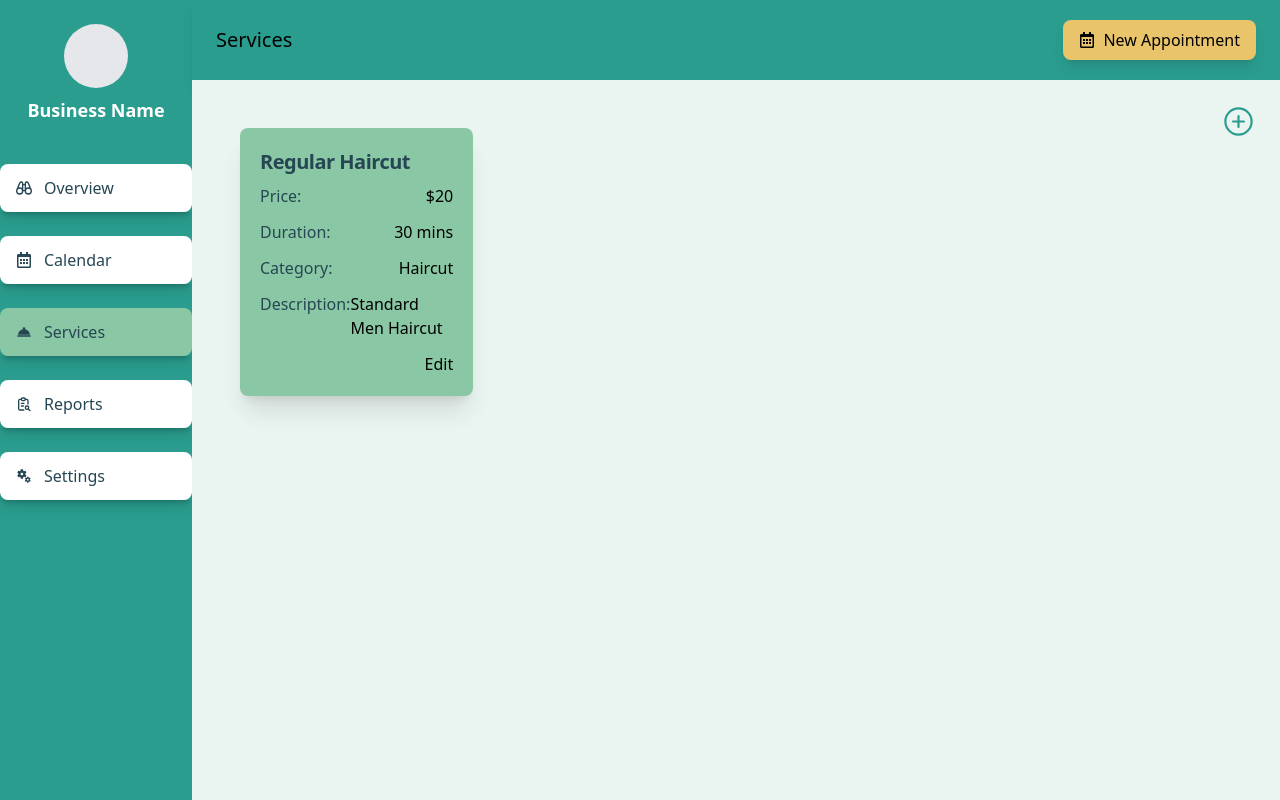
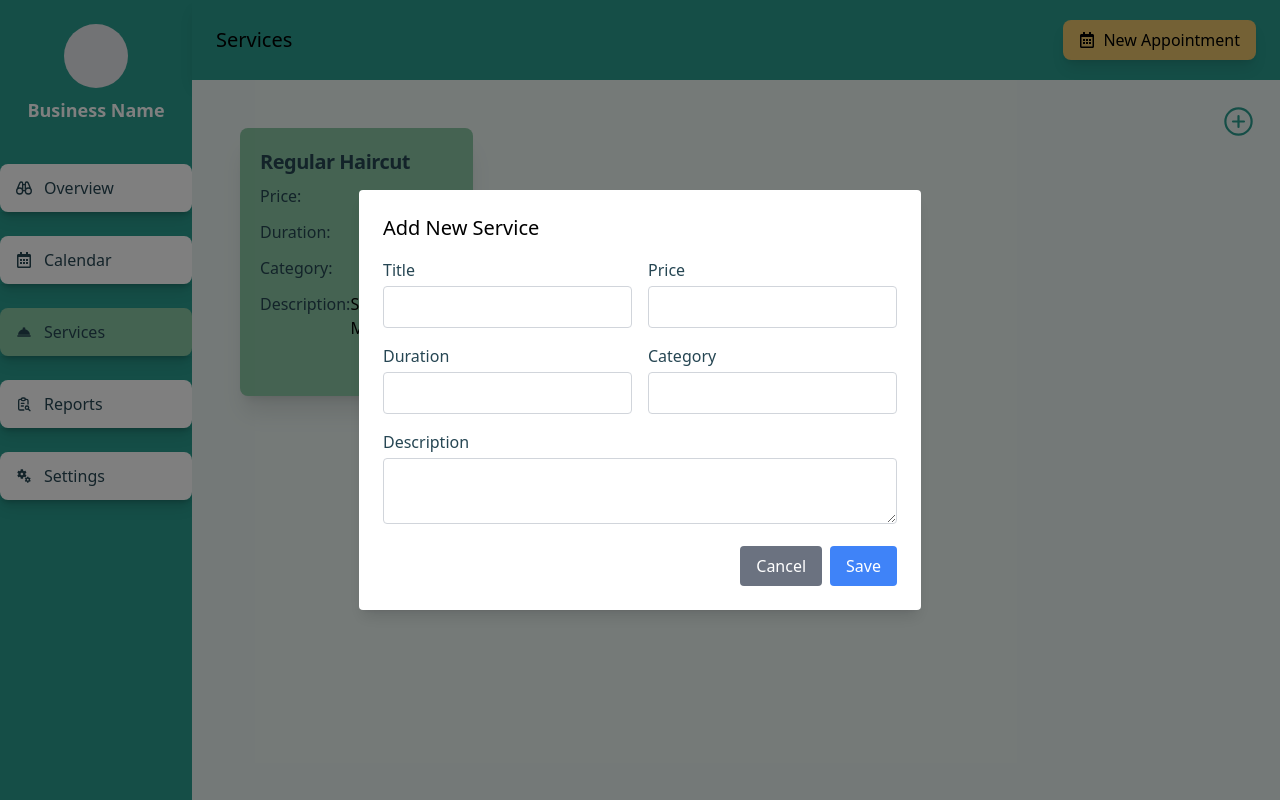
Before and after one commit to ItzYaboiiJoe/AppointmentApp, a React (Vite) app: page /AdminServices in a window 1280 px wide. Both pictures are taken after a click on the button 1238 px from the left and 121 px from the top of the page. Built offline with nearby package versions, Linux system fonts and the light colour scheme.

Commit message:
Created a Modal for creating a new services card

```diff
--- a/src/Components/AddNewCardModal.jsx
+++ b/src/Components/AddNewCardModal.jsx
@@ -1,5 +1,101 @@
-function AddNewCardModal() {
-  return <div></div>;
+import { useState } from "react";
+
+function AddNewCardModal({ onClose }) {
+  const [formData, setFormData] = useState({
+    title: "",
+    price: "",
+    duration: "",
+    category: "",
+    description: "",
+  });
+
+  const handleChange = (e) => {
+    const { name, value } = e.target;
+    setFormData({ ...formData, [name]: value });
+  };
+
+  const handleSubmit = (e) => {
+    e.preventDefault();
+    onClose();
+  };
+
+  return (
+    <div className="fixed inset-0 bg-black bg-opacity-50 flex justify-center items-center">
+      <div className="bg-white p-6 rounded shadow-lg">
+        <h2 className="text-xl mb-4">Add New Service</h2>
+        <form onSubmit={handleSubmit}>
+          <div className="grid grid-cols-2 gap-4 mb-4">
+            <div>
+              <label className="block text-IconColor">Title</label>
+              <input
+                type="text"
+                name="title"
+                value={formData.title}
+                onChange={handleChange}
+                className="w-full p-2 border border-gray-300 rounded mt-1"
+              />
+            </div>
+            <div>
+              <label className="block text-IconColor">Price</label>
+              <input
+                type="text"
+                name="price"
+                value={formData.price}
+                onChange={handleChange}
+                className="w-full p-2 border border-gray-300 rounded mt-1"
+              />
+            </div>
+          </div>
+          <div className="grid grid-cols-2 gap-4 mb-4">
+            <div>
+              <label className="block text-IconColor">Duration</label>
+              <input
+                type="text"
+                name="duration"
+                value={formData.duration}
+                onChange={handleChange}
+                className="w-full p-2 border border-gray-300 rounded mt-1"
+              />
+            </div>
+            <div>
+              <label className="block text-IconColor">Category</label>
+              <input
+                type="text"
+                name="category"
+                value={formData.category}
+                onChange={handleChange}
+                className="w-full p-2 border border-gray-300 rounded mt-1"
+              />
+            </div>
+          </div>
+          <div className="mb-4">
+            <label className="block text-IconColor">Description</label>
+            <textarea
+              name="description"
+              value={formData.description}
+              onChange={handleChange}
+              className="w-full p-2 border border-gray-300 rounded mt-1"
+            />
+          </div>
+          <div className="flex justify-end">
+            <button
+              type="button"
+              onClick={onClose}
+              className="bg-gray-500 text-white px-4 py-2 rounded mr-2 hover:bg-gray-700"
+            >
+              Cancel
+            </button>
+            <button
+              type="submit"
+              className="bg-blue-500 text-white px-4 py-2 rounded hover:bg-blue-700"
+            >
+              Save
+            </button>
+          </div>
+        </form>
+      </div>
+    </div>
+  );
 }
 
 export default AddNewCardModal;
--- a/src/Pages/AdminServices.jsx
+++ b/src/Pages/AdminServices.jsx
@@ -1,9 +1,21 @@
+import { useState } from "react";
 import AdminSideNavbar from "../Components/AdminSideNavbar";
 import AdminTopNavbar from "../Components/AdminTopNavbar";
 import AdminServicesCards from "../Components/AdminServicesCards";
 import { IoAddCircleOutline } from "react-icons/io5";
+import AddNewCardModal from "../Components/AddNewCardModal";
 
 function AdminServices() {
+  const [isModalOpen, setIsModalOpen] = useState(false);
+
+  function handleOpenModal() {
+    return setIsModalOpen(true);
+  }
+
+  function handleCloseModal() {
+    return setIsModalOpen(false);
+  }
+
   return (
     // side Navbar
     <div className="flex h-screen">
@@ -13,8 +25,11 @@ function AdminServices() {
         <AdminTopNavbar pageTitle="Services" />
         {/* Body Content */}
         <div className="flex-1 bg-[#EAF4F1] p-6">
-          {/* Add New Button */}
-          <button className="text-Primary float-right">
+          {/* Add New Button Modal */}
+          <button
+            className="text-Primary float-right"
+            onClick={handleOpenModal}
+          >
             <IoAddCircleOutline size={35} />
           </button>
           {/* Services Cards */}
@@ -22,6 +37,7 @@ function AdminServices() {
             <AdminServicesCards />
           </div>
         </div>
+        {isModalOpen && <AddNewCardModal onClose={handleCloseModal} />}
       </div>
     </div>
   );
```
